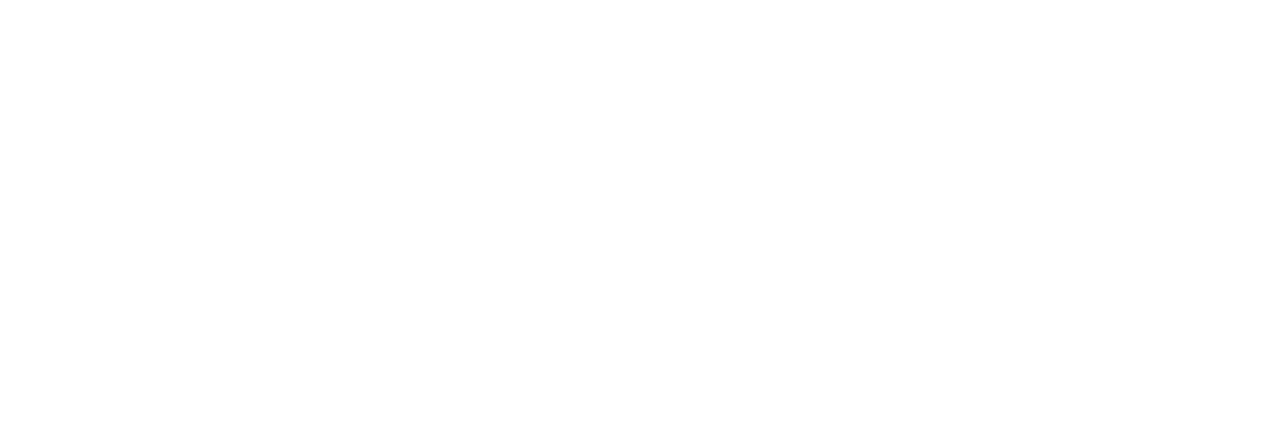
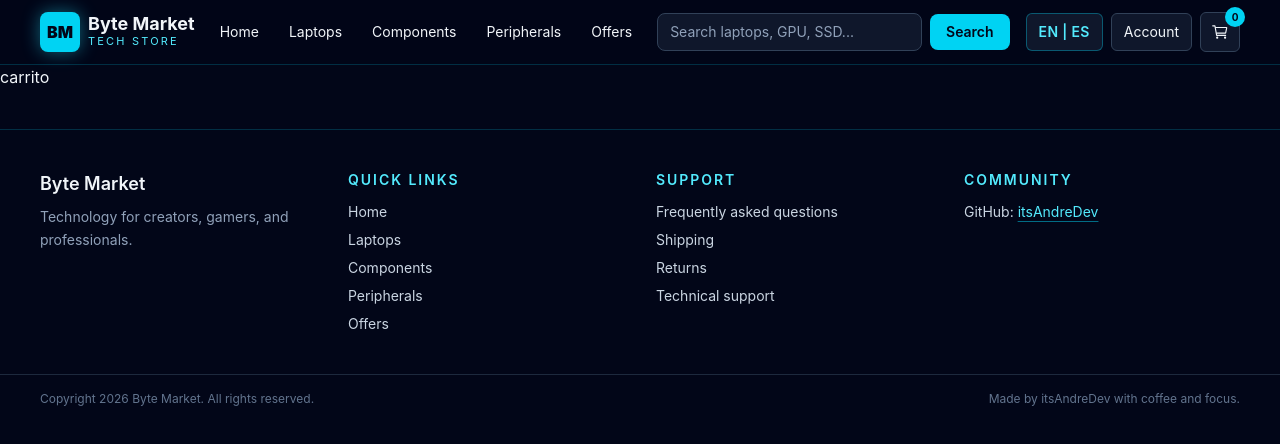
Before and after one commit to Andre-tz/Byte-Market, a React (Vite) app: page /cart in a window 1280 px wide. Before the commit this address had no page. Shown: the top 444 px of the page. Built offline with nearby package versions, Linux system fonts and the light colour scheme.

Commit message:
Add CartPage, CartContext and CartProvider for cart state management

```diff
--- a/src/components/Header.tsx
+++ b/src/components/Header.tsx
@@ -1,5 +1,7 @@
 import { useTranslation } from "react-i18next";
 import useLanguage from "../hooks/useLanguage";
+import { IoCartOutline } from "react-icons/io5";
+import { Link } from "react-router-dom";
 
 const Header = () => {
     const { t  } = useTranslation();
@@ -42,7 +44,13 @@
                 <div className="flex items-center gap-2 text-sm">
                     <button onClick={ toggleLanguage } type="button"  className=" cursor-pointer rounded-md border border-cyan-400/35 bg-slate-900 px-3 py-2 font-semibold tracking-wide text-cyan-300 transition hover:border-cyan-300 hover:bg-slate-800 hover:text-cyan-200 focus-visible:outline-none focus-visible:ring-2 focus-visible:ring-cyan-400/70" >EN | ES</button>
                     <button type="button"  className=" cursor-pointer rounded-md border border-slate-700 bg-slate-900 px-3 py-2 transition hover:border-cyan-400/50">{t("header.account")}</button>
-                    <button type="button" className=" cursor-pointer rounded-md bg-slate-800 px-3 py-2 transition hover:bg-slate-700">{t("header.cart")}</button>
+                    <Link to={ "/cart" }>
+                        <button type="button" className="relative inline-flex h-10 w-10 items-center justify-center rounded-md border border-slate-700 bg-slate-900 text-slate-100 transition hover:border-cyan-400/50 hover:bg-slate-800 focus-visible:outline-none focus-visible:ring-2 focus-visible:ring-cyan-400/70"aria-label="Open cart">
+                            <IoCartOutline className="text-lg" />
+                            <span className="absolute -right-1.5 -top-1.5 inline-flex h-5 min-w-5 items-center justify-center rounded-full bg-cyan-400 px-1 text-[10px] font-bold text-slate-950">0</span>
+                        </button>
+                    </Link>
+
                 </div>
 
             </div>
--- a/src/components/ProductCards.tsx
+++ b/src/components/ProductCards.tsx
@@ -1,5 +1,5 @@
 //este componente me mostrara las cartas de cada producto
-
+import { BsCartPlus } from "react-icons/bs";
 type Card = {
     id: number;
     name: string;
@@ -21,7 +21,7 @@
 
                 <div className="flex items-center justify-between gap-3">
                     <p className="text-lg font-bold text-cyan-300">{price}</p>
-                    <button type="button" className="rounded-md bg-cyan-400 px-3 py-2 text-xs font-semibold text-slate-950 transition hover:bg-cyan-300">Carrito</button>
+                    <button type="button" className="rounded-md bg-cyan-400 px-3 py-2 text-s font-semibold text-slate-950 transition hover:bg-cyan-300"><BsCartPlus /></button>
                 </div>
 
             </div>
--- /dev/null
+++ b/src/components/pages/Cart.tsx
@@ -0,0 +1,8 @@
+//displays the shopping cart content
+const Cart = ()=>{
+    return(
+        <h1>carrito</h1>
+    )
+}
+
+export default Cart;
--- /dev/null
+++ b/src/context/CartContext.tsx
@@ -0,0 +1,11 @@
+import { createContext } from "react";
+import type { Product } from "../types/product.types";
+
+type CartContextType = {
+    cart: Product[]
+    setCart: React.Dispatch<React.SetStateAction<Product[]>>;
+}
+
+const CartContext = createContext<CartContextType | null>( null );
+
+export default CartContext;
--- a/src/main.tsx
+++ b/src/main.tsx
@@ -4,15 +4,20 @@
 import "./i18n/index.ts"
 import Home from './components/pages/Home.tsx'
 import Catalog from './components/pages/Catalog.tsx'
+import Cart from './components/pages/Cart.tsx'
 import { BrowserRouter, Route, Routes } from 'react-router-dom'
+import CartProvider from './providers/CartProvider.tsx'
 
 createRoot(document.getElementById('root')!).render(
+    <CartProvider>
         <BrowserRouter>
             <Routes>
                 <Route path='/' element= {<App />}>
                     <Route index element={<Home/>} />
                     <Route path='catalog' element={<Catalog/>} />
+                    <Route path='cart' element={<Cart/>} />
                 </Route>
             </Routes>
         </BrowserRouter>
+    </CartProvider>
 )
--- /dev/null
+++ b/src/providers/CartProvider.tsx
@@ -0,0 +1,19 @@
+import { useState } from "react"
+import type { Product } from "../types/product.types"
+import CartContext from "../context/CartContext"
+type Props = {
+    children: React.ReactNode
+}
+
+const CartProvider = ( { children } : Props ) =>{
+
+    const [ cart, setCart ] = useState<Product[]>( [] )
+
+    return(
+        <CartContext.Provider value={{ cart, setCart }}>
+            { children }
+        </CartContext.Provider>
+    )
+}
+
+export default CartProvider;
```
Lines whose indentation alone changed are shown as unchanged.
